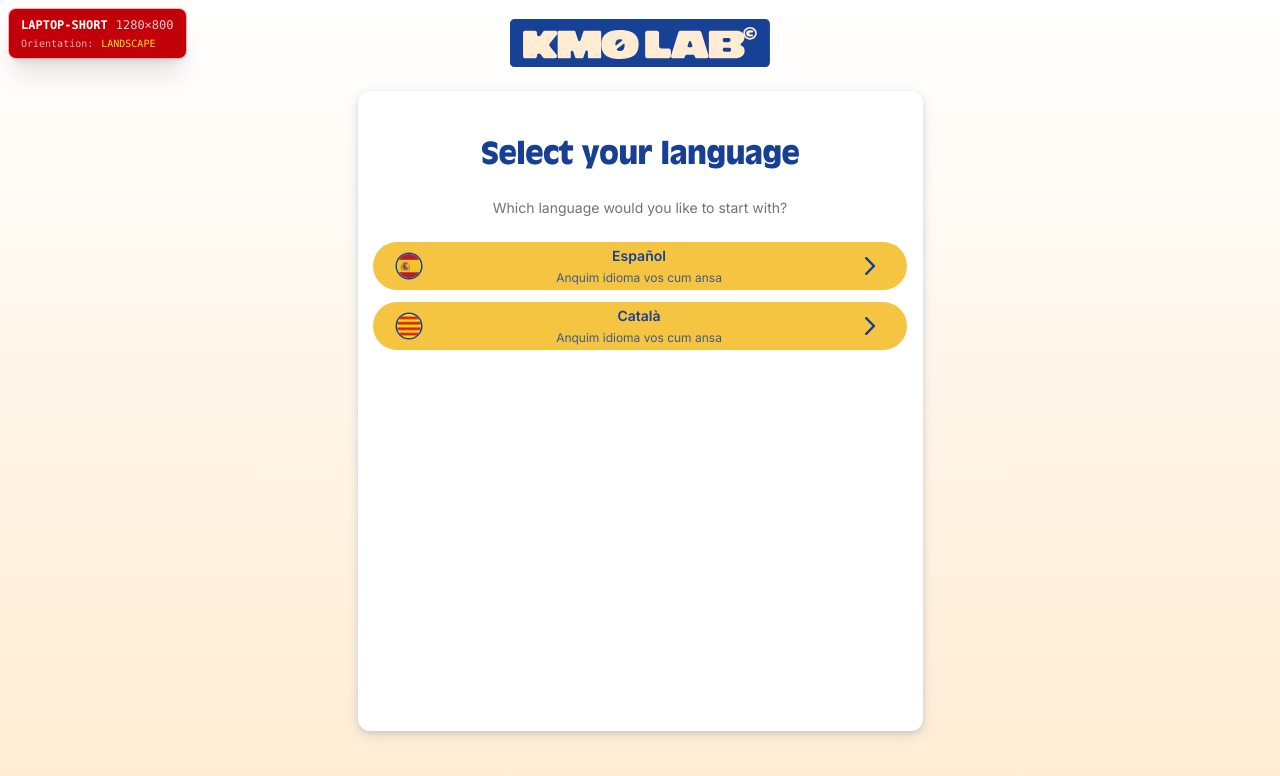
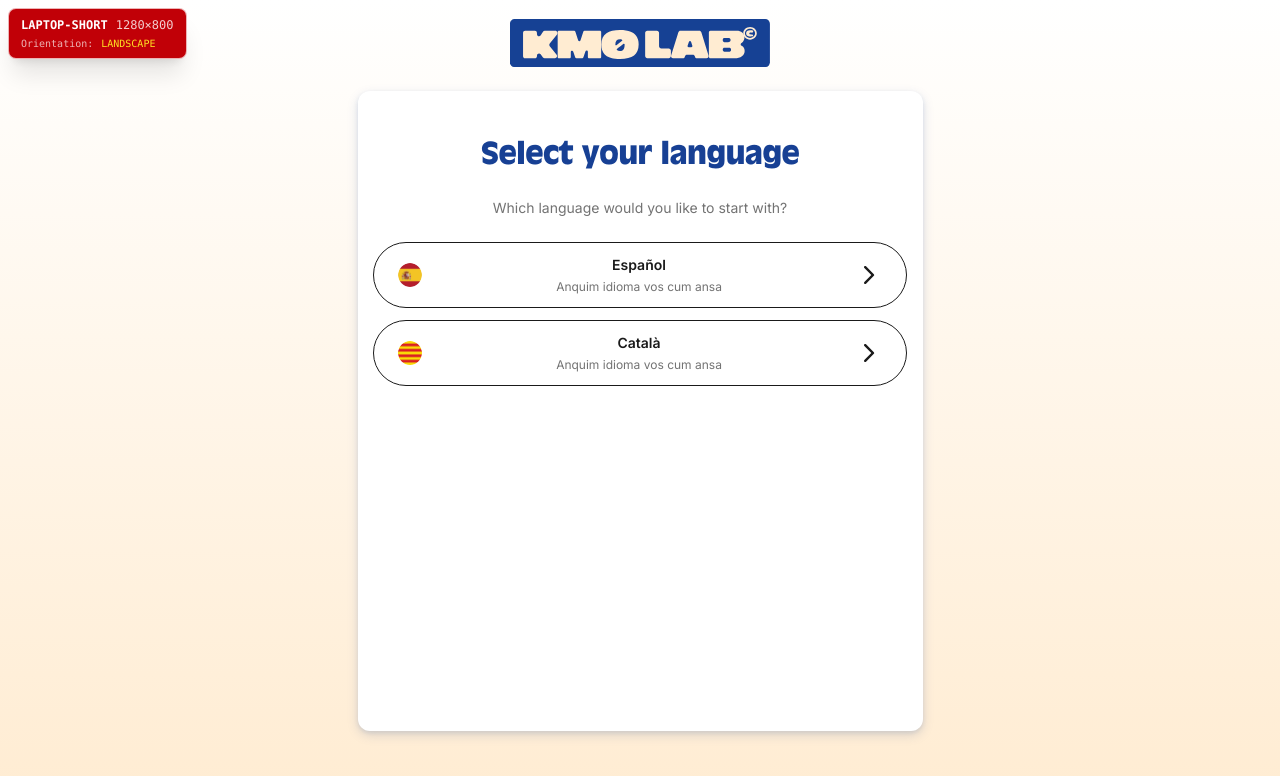
Before and after one commit to KM0Lab-git-admin/km0lab-core, a Next.js app: page /language-selection in a window 1280 px wide. Shown: the top 776 px of the page. Built offline with nearby package versions, Linux system fonts and the light colour scheme.

Commit message:
feat(language-button): aÃ±ade max-width 315px

```diff
--- a/src/app/language-selection/layout.tsx
+++ b/src/app/language-selection/layout.tsx
@@ -30,15 +30,15 @@ export const metadata: Metadata = {
   ],
 };
 
-export default function LanguageSelectionLayout(props: {
+export default function LanguageSelectionLayout({
+  children,
+}: {
   children: React.ReactNode;
 }) {
-  // Layout específico para la página de selección de idioma
-  // Esta página está fuera de [locale] y no requiere next-intl
   return (
     <html lang="en" className={inter.variable}>
       <body suppressHydrationWarning className="min-h-screen bg-gradient-app font-[var(--font-inter)]">
-        {props.children}
+        {children}
         <Script
           src="https://cdn.platform.openai.com/deployments/chatkit/chatkit.js"
           strategy="afterInteractive"
--- a/src/components/screens/language-selection/LanguageSelection.tsx
+++ b/src/components/screens/language-selection/LanguageSelection.tsx
@@ -78,20 +78,20 @@ export default function LanguageSelection() {
             </Subtitle>
 
             {/* Botones de idioma */}
-            <div className="flex w-full flex-col gap-3">
+            <div className="flex w-full flex-col items-center gap-3">
               {availableLocales.map((locale) => {
                 const config = getLanguageConfig(locale);
                 return (
                   <LanguageButton
                     key={locale}
-                    variant="secondary"
+                    variant="outline"
                     size="default"
                     flagSrc={config.flagSrc}
                     flagAlt={config.flagAlt}
                     title={config.title}
                     subtitle={config.subtitle}
                     onClick={() => handleLanguageSelect(locale)}
-                    className="w-full"
+                    className="w-full max-w-language-button"
                   />
                 );
               })}
--- a/src/components/screens/language-selection/language-selection.styles.ts
+++ /dev/null
@@ -1,9 +0,0 @@
-import { cva } from 'class-variance-authority';
-
-// Archivo de estilos para mantener consistencia con otros componentes screen
-// Por ahora vacío, pero puede extenderse en el futuro si se necesitan estilos personalizados
-
-export const languageSelectionStyles = cva('', {
-  variants: {},
-  defaultVariants: {},
-});
--- a/src/components/ui/primitives/language-button/language-button.styles.ts
+++ b/src/components/ui/primitives/language-button/language-button.styles.ts
@@ -18,10 +18,10 @@ export const languageButtonVariants = cva(
         fold: 'bg-primary text-primary-foreground hover:bg-primary/90',
       },
       size: {
-        xs: 'h-8 px-4 py-2 text-xs',
-        sm: 'h-10 px-5 py-2.5 text-sm',
-        default: 'h-12 px-6 py-3 text-sm',
-        lg: 'h-14 px-7 py-3.5 text-base',
+        xs: 'min-h-8 px-4 py-2 text-xs',
+        sm: 'min-h-10 px-5 py-2.5 text-sm',
+        default: 'min-h-12 px-6 py-3 text-sm',
+        lg: 'min-h-14 px-7 py-3.5 text-base',
       },
     },
     defaultVariants: {
@@ -35,7 +35,7 @@ export const languageButtonContentVariants = cva('flex items-center gap-3 flex-1
 
 export const languageButtonTextContainerVariants = cva('flex flex-col items-start min-w-0 flex-1 gap-1');
 
-export const languageButtonTitleVariants = cva('font-semibold leading-tight truncate w-full mt-2', {
+export const languageButtonTitleVariants = cva('font-semibold leading-tight truncate w-full mt-0', {
   variants: {
     variant: {
       default: '',
@@ -52,7 +52,7 @@ export const languageButtonTitleVariants = cva('font-semibold leading-tight trun
   },
 });
 
-export const languageButtonSubtitleVariants = cva('leading-tight truncate w-full mb-2', {
+export const languageButtonSubtitleVariants = cva('leading-tight truncate w-full mb-0', {
   variants: {
     variant: {
       default: 'text-white/90',
--- a/tailwind.config.js
+++ b/tailwind.config.js
@@ -220,6 +220,7 @@ export default {
         'header': '3rem', // 48px - altura del header
         'header-gap': '3rem', // 48px - gap entre elementos
         'logo-padding': '0.875rem', // 14px - padding del contenedor del logo
+        '1.25': '0.3125rem', // 5px - spacing personalizado para márgenes pequeños
       },
       maxWidth: {
         'header': '24rem', // 384px - ancho del header
@@ -227,6 +228,7 @@ export default {
         'slider-count-lg': '28rem', // 448px
         'slider-count-xl': '32rem', // 512px
         'mobile-frame': '24rem', // 384px - ancho máximo del frame móvil (max-w-sm)
+        'language-button': '315px', // 315px - ancho máximo del botón de idioma
       },
       width: {
         'logo': '9.1875rem', // 147px - ancho del logo
```
Also changed, not shown: src/app/language-selection/page.tsx (line endings or trailing spaces).
